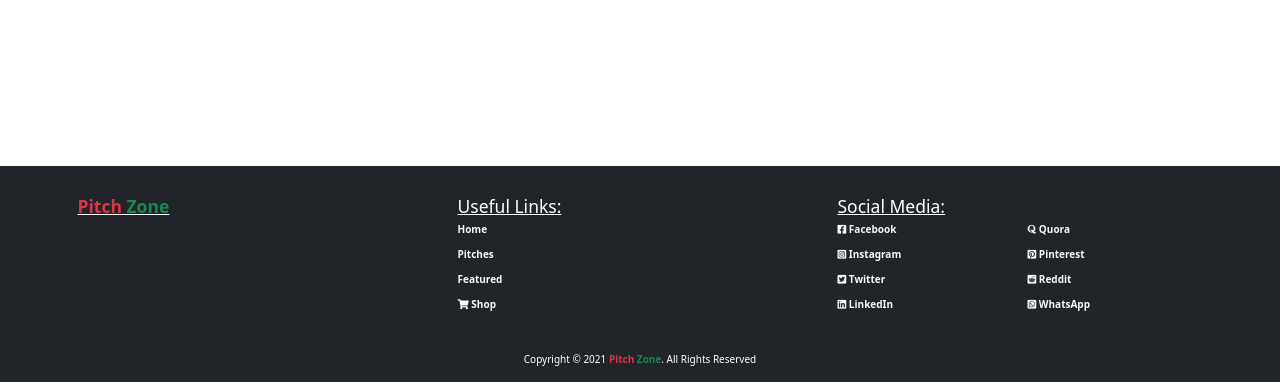
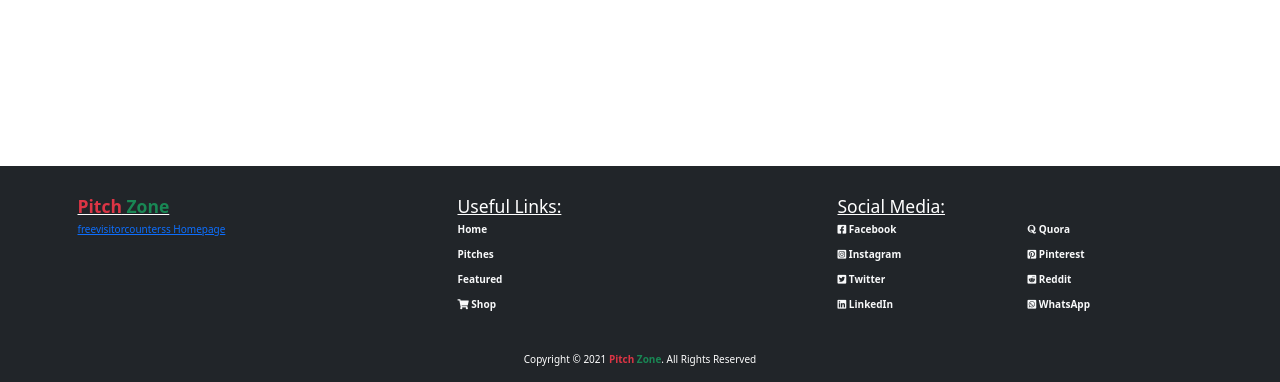
Before and after one commit to LawiOtieno/pitches-zone, a Flask app: page /auth/register in a window 1280 px wide. Shown: the part 418-800 px from the top of the page. Run offline with Flask 2, Linux system fonts and the light colour scheme; some libraries are stand-ins or nearby versions.

Commit message:
navbar & footer updated

```diff
--- a/app/templates/footer.html
+++ b/app/templates/footer.html
@@ -9,8 +9,8 @@
 
                 <div>
                   <!-- Web Statistics Here -->
-                   <!-- <a href='http://www.freevisitorcounters.com'>freevisitorcounterss Homepage</a> <script type='text/javascript' src='https://www.freevisitorcounters.com/auth.php?id=0f4aee70719d9f5ef118384dfa344e600c81550a'></script>
-                   <script type="text/javascript" src="https://www.freevisitorcounters.com/en/home/counter/859088/t/0"></script> -->
+                   <a href='http://www.freevisitorcounters.com'>freevisitorcounterss Homepage</a> <script type='text/javascript' src='https://www.freevisitorcounters.com/auth.php?id=0f4aee70719d9f5ef118384dfa344e600c81550a'></script>
+                   <script type="text/javascript" src="https://www.freevisitorcounters.com/en/home/counter/859088/t/0"></script>
                 </div>
             </div>
 
```
